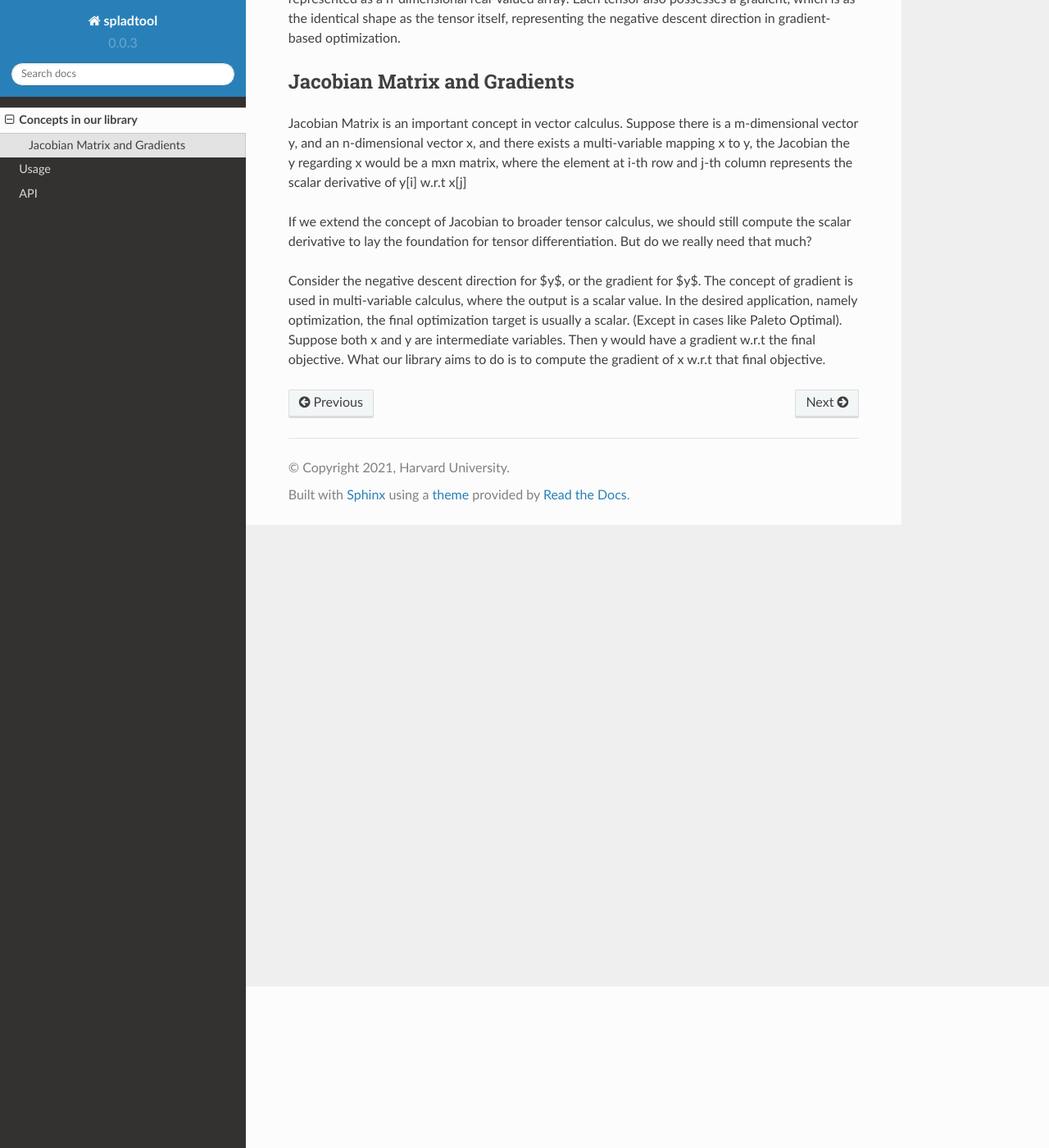
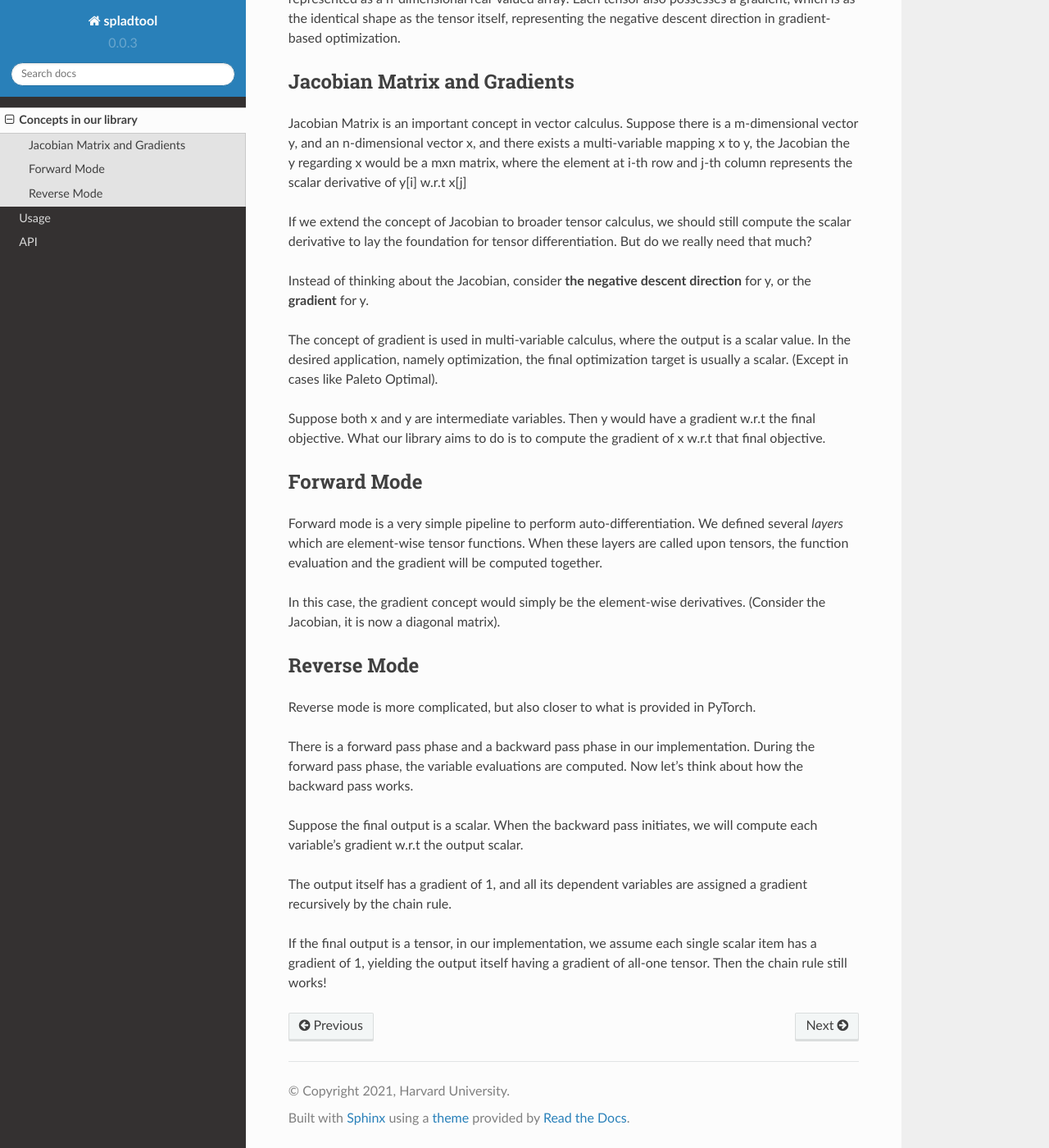
Before and after one commit to cs107-rysr/spladtool-docs, a Sphinx documentation site: the page built from docs/source/concepts.rst, in a window 1280 px wide and 1400 px high, scrolled down 197 px. Shown: the whole window at 82% size. Built offline with Sphinx 7.4.7 and the Read the Docs theme 2.0.0, drawn with Linux system fonts in a browser that asks for light colours.

Commit message:
concepts finished

```diff
--- a/docs/source/concepts.rst
+++ b/docs/source/concepts.rst
@@ -19,11 +19,51 @@ If we extend the concept of Jacobian to broader tensor calculus,
 we should still compute the scalar derivative to lay the foundation
 for tensor differentiation. But do we really need that much?
 
-Consider the negative descent direction for $y$, or the gradient for $y$.
+Instead of thinking about the Jacobian, consider **the negative descent direction** for y,
+or the **gradient** for y.
+
 The concept of gradient is used in multi-variable calculus,
 where the output is a scalar value. In the desired application,
 namely optimization, the final optimization target is usually a scalar.
 (Except in cases like Paleto Optimal).
+
 Suppose both x and y are intermediate variables.
 Then y would have a gradient w.r.t the final objective.
 What our library aims to do is to compute the gradient of x w.r.t that final objective.
+
+
+Forward Mode
+--------------
+
+Forward mode is a very simple pipeline to perform auto-differentiation.
+We defined several *layers* which are element-wise tensor functions.
+When these layers are called upon tensors,
+the function evaluation and the gradient will be computed together.
+
+In this case, the gradient concept would simply be the element-wise
+derivatives. (Consider the Jacobian, it is now a diagonal matrix).
+
+Reverse Mode
+----------------
+
+Reverse mode is more complicated, but also closer to what is
+provided in PyTorch.
+
+There is a forward pass phase and a backward pass phase
+in our implementation.
+During the forward pass phase, the variable evaluations
+are computed.
+Now let's think about how the backward pass works.
+
+Suppose the final output is a scalar. When the backward pass
+initiates, we will compute each variable's gradient
+w.r.t the output scalar.
+
+The output itself has a gradient of 1, and all its
+dependent variables are assigned a gradient recursively
+by the chain rule.
+
+If the final output is a tensor, in our implementation, we assume
+each single scalar item has a gradient of 1,
+yielding the output itself having a gradient of all-one tensor.
+Then the chain rule still works!
```
